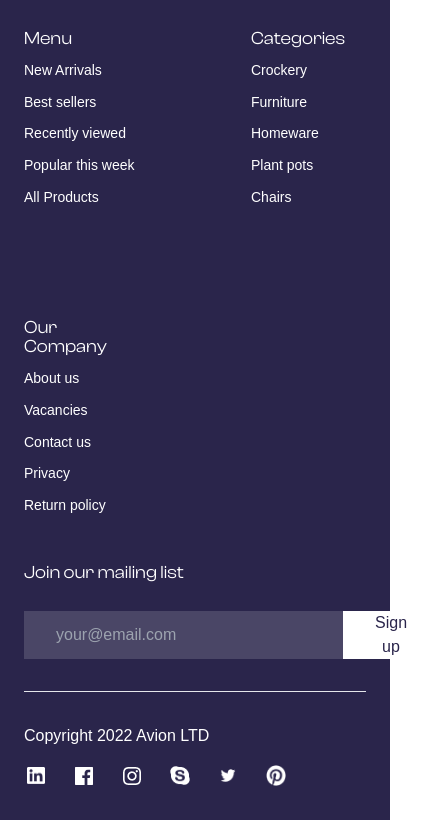
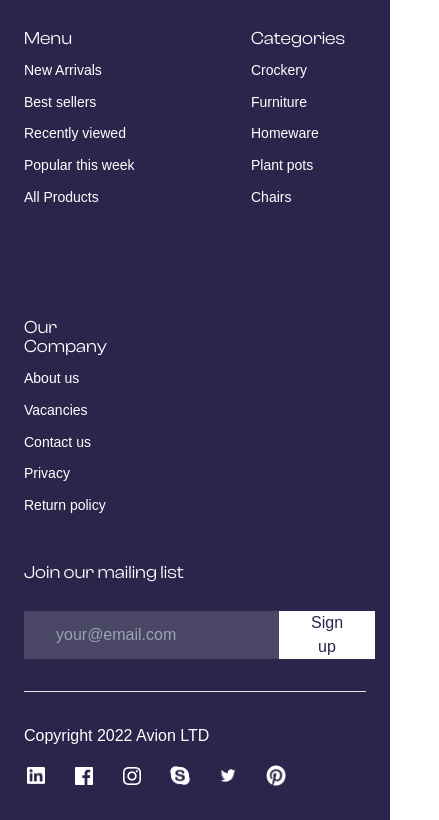
Before and after one commit to AhmedSaeed4/hackathon-2-ahmed, a Next.js app: page / in a window 390 px wide. Shown: the part 4062-4882 px from the top of the page, 439 px wide, since content can reach past the window. Built offline with nearby package versions, Linux system fonts and the light colour scheme.

Commit message:
some changes

```diff
--- a/src/app/components/footer.tsx
+++ b/src/app/components/footer.tsx
@@ -72,7 +72,7 @@ const Footer = () => {
             <input
               type="text"
               placeholder="your@email.com"
-              className="w-auto  p-2 pr-20 pl-8 bg-[#FFFFFF26]"
+              className="w-auto  p-2 sm:pr-20 pr-4 pl-8 bg-[#FFFFFF26]"
             />
             <button className="w-auto  h-[48px] px-[32px]  bg-white text-[#2A254B]">Sign up</button>
           </div>
```
